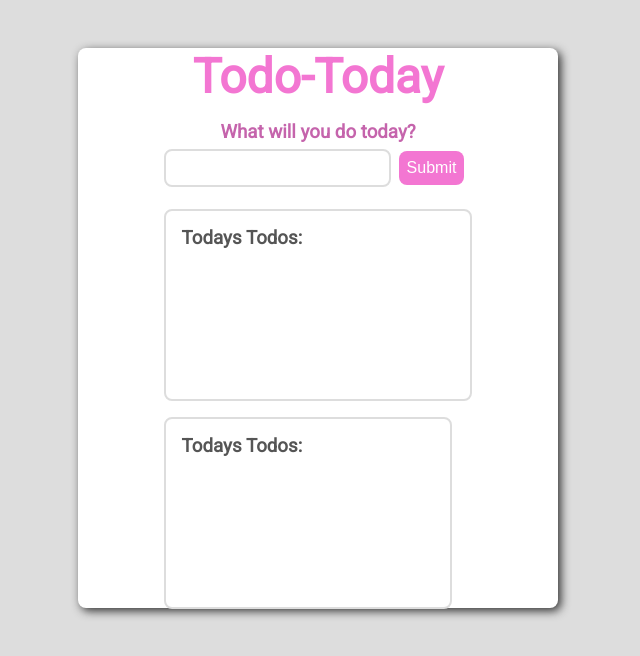
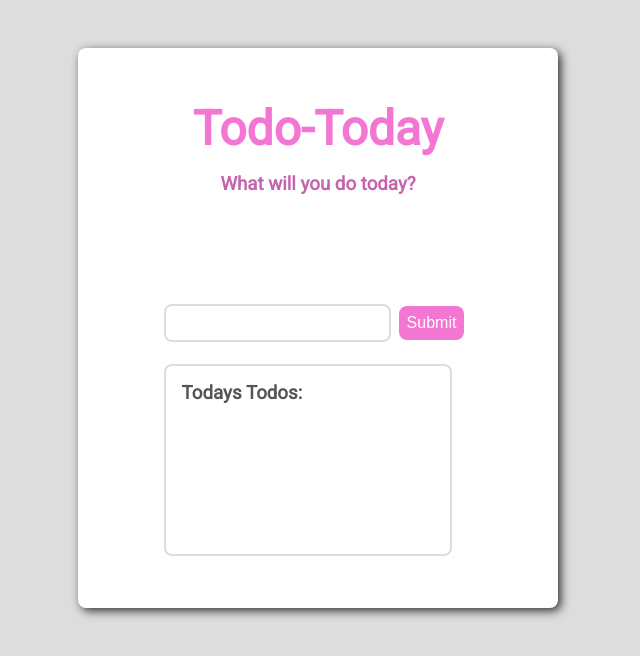
Before and after one commit to PetterFogel/angular-project, an Angular app: page / in a window 1280 px wide. Shown: the top 656 px of the page, without its empty margins (322-962 px from the left). Built offline with nearby package versions, Linux system fonts and the light colour scheme.

Commit message:
Moved logic and add directive to share data.

```diff
--- a/src/app/components/todo-form/todo-form.component.css
+++ b/src/app/components/todo-form/todo-form.component.css
@@ -26,7 +26,7 @@
     background: rgb(223, 107, 192);
 }
 
-/* Todo List */
+/* Todo List
 .todo-list-container {
     width: 100%;
     height: 12rem;
@@ -44,6 +44,6 @@
 .todo-list-container li {
     list-style: none;
     color:rgb(223, 107, 192);
-    font-size: 1.5rem;
+    font-size: 1.2rem;
     margin: 0.5rem;
-}
+} */
--- a/src/app/components/todo-form/todo-form.component.html
+++ b/src/app/components/todo-form/todo-form.component.html
@@ -10,16 +10,17 @@
             class="form-btn"
             type="submit"
             value="Submit"
-            (click)="addTodo(inputValue)"
+            (click)="fetchInputValue()"
         />
     </form>
 </div>
+
 <!-- Todo List -->
-<div class="todo-list-container">
+<!-- <div class="todo-list-container">
     <h3 class="todo-title">Todays Todos:</h3>
     <ul>
         <li *ngFor="let todos of todoList" class="todo-items">
             {{ todos }}
         </li>
     </ul>
-</div>
+</div> -->
--- a/src/app/components/todo-form/todo-form.component.ts
+++ b/src/app/components/todo-form/todo-form.component.ts
@@ -1,4 +1,5 @@
-import { Component, OnInit } from '@angular/core';
+import { Component, OnInit, Output, EventEmitter } from '@angular/core';
+
 
 @Component({
   selector: 'app-todo-form',
@@ -6,9 +7,8 @@ import { Component, OnInit } from '@angular/core';
   styleUrls: ['./todo-form.component.css']
 })
 export class TodoFormComponent implements OnInit {
-inputValue: string = "";
-todoList: Array<string>  = [];
-todos: string = "";
+inputValue = "";
+@Output() buttonClicked = new EventEmitter<string>();
 
 
   constructor() { }
@@ -17,14 +17,10 @@ todos: string = "";
   }
 
   getValue(val: any) {
-    this.inputValue = val.target.value
+    this.inputValue = val.target.value;
   }
 
-  addTodo(inputValue: string) {
-    console.log(inputValue);
-    this.todos = inputValue;
-
-    this.todoList.push(this.todos);
-    console.log(this.todoList);
+  fetchInputValue() {
+    this.buttonClicked.emit(this.inputValue);
   }
 }
```
